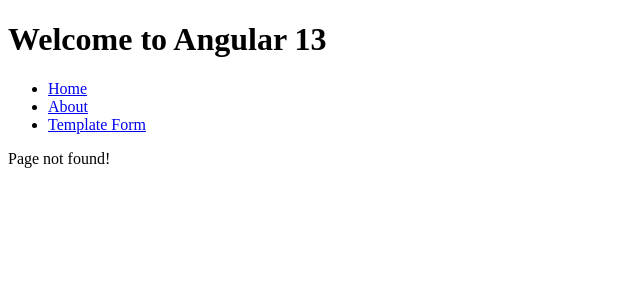
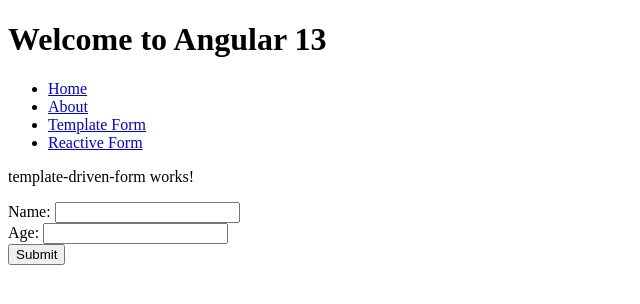
Before and after one commit to trannguyenhoangtien/Angular, an Angular app: page /reactive-form in a window 1280 px wide. Before the commit this address had no page. Shown: the top 304 px of the page, without its empty margins (0-640 px from the left). Built offline with nearby package versions, Linux system fonts and the light colour scheme.

Commit message:
Reactive form

```diff
--- a/src/app/Services/common.service.ts
+++ b/src/app/Services/common.service.ts
@@ -12,6 +12,6 @@ export class CommonService {
   }
 
   public submitData(data: any): void {
-    console.log('Send dat to server. Data = ' + data);
+    console.log('Send dat to server. Data = ', data);
   }
 }
--- a/src/app/app-routing.module.ts
+++ b/src/app/app-routing.module.ts
@@ -3,12 +3,14 @@ import { RouterModule, Routes } from '@angular/router';
 import { AboutComponent } from './about/about.component';
 import { HomeComponent } from './home/home.component';
 import { PageNotFoundComponent } from './page-not-found/page-not-found.component';
+import { ReactiveFormComponent } from './reactive-form/reactive-form.component';
 import { TemplateDrivenFormComponent } from './template-driven-form/template-driven-form.component';
 
 const routes: Routes = [
   { path: '', component: HomeComponent },
   { path: 'about', component: AboutComponent },
   { path: 'template-form', component: TemplateDrivenFormComponent },
+  { path: 'reactive-form', component: ReactiveFormComponent },
   { path: '**', component: PageNotFoundComponent },
 ];
 
--- a/src/app/app.component.html
+++ b/src/app/app.component.html
@@ -4,6 +4,7 @@
     <li><a routerLink="/" routerLinkActive="active">Home</a></li>
     <li><a routerLink="/about">About</a></li>
     <li><a routerLink="/template-form">Template Form</a></li>
+    <li><a routerLink="/reactive-form">Reactive Form</a></li>
   </ul>
 </nav>
 <router-outlet></router-outlet>
--- /dev/null
+++ b/src/app/reactive-form/reactive-form.component.html
@@ -0,0 +1,16 @@
+<p>template-driven-form works!</p>
+<form [formGroup]="formData" (ngSubmit)="onSubmit()">
+  <label>
+    Name:
+    <input type="text" formControlName="name" />
+
+  </label>
+  <br />
+  <label>
+    Age:
+    <input type="text" formControlName="age" />
+
+  </label>
+  <br />
+  <button type="submit" [disabled]="!formData.valid">Submit</button>
+</form>
--- /dev/null
+++ b/src/app/reactive-form/reactive-form.component.ts
@@ -0,0 +1,41 @@
+import { Component, OnInit } from '@angular/core';
+import {
+  FormBuilder,
+  FormControl,
+  FormGroup,
+  Validators,
+} from '@angular/forms';
+import { CommonService } from '../Services/common.service';
+
+@Component({
+  selector: 'app-reactive-form',
+  templateUrl: './reactive-form.component.html',
+  styleUrls: ['./reactive-form.component.scss'],
+})
+export class ReactiveFormComponent implements OnInit {
+  // public formData: FormGroup = new FormGroup({
+  //   name: new FormControl(''),
+  // });
+
+  public formData = this.formBuilder.group({
+    name: ['', Validators.required],
+    age: ['', Validators.required],
+  });
+
+  constructor(
+    private common: CommonService,
+    private formBuilder: FormBuilder
+  ) {}
+
+  ngOnInit(): void {
+    this.formData = new FormGroup({
+      name: new FormControl(''),
+      age: new FormControl(''),
+    });
+  }
+
+  public onSubmit(): void {
+    //console.log('submit form, name = ' + this.name);
+    this.common.submitData(this.formData.value);
+  }
+}
```
Also changed, not shown: src/app/app.module.ts (+7 -8 lines), src/app/reactive-form/reactive-form.component.scss (added), 1 other file (tests, documents, lock files or other folders).
